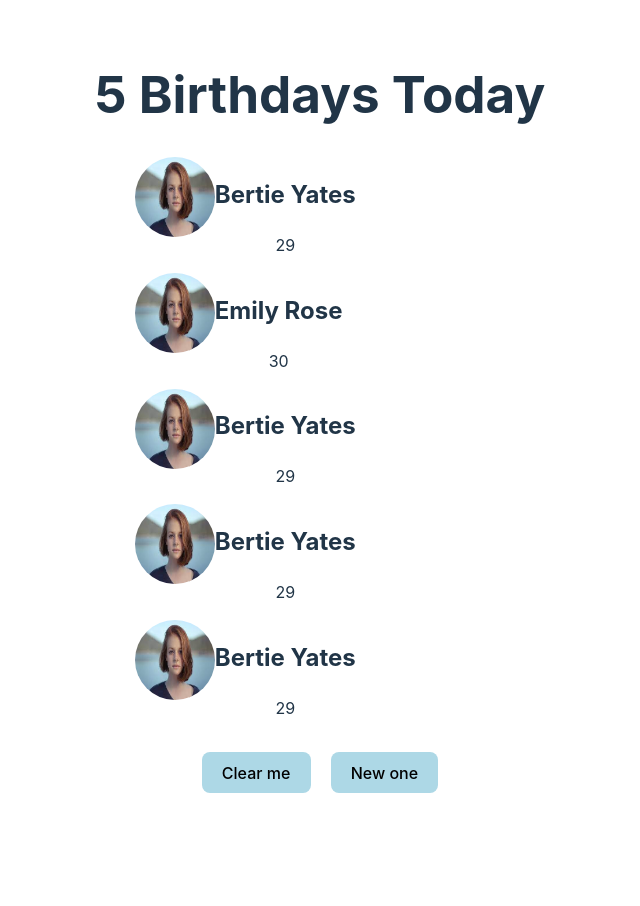
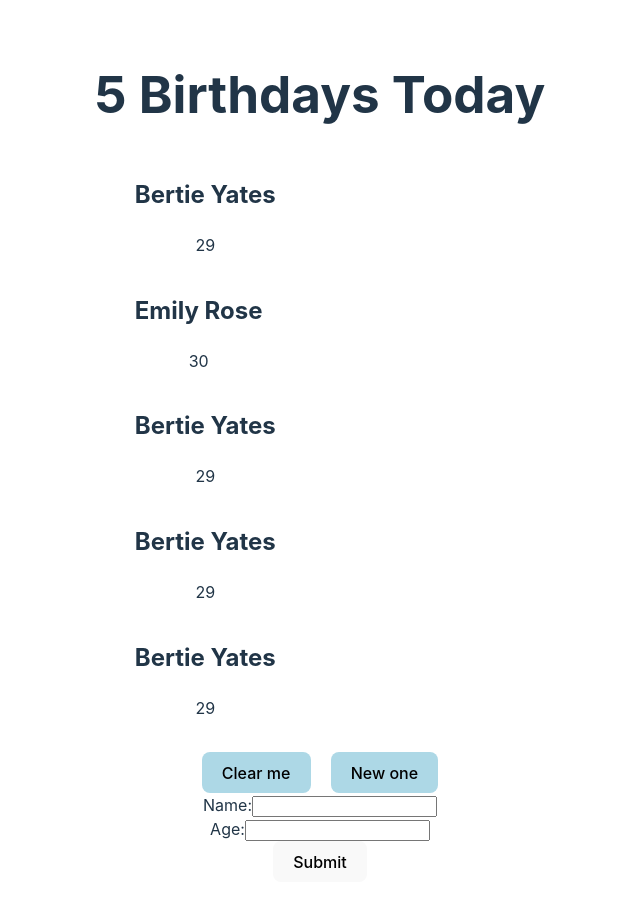
Before and after one commit to kirn89/Vite-projects, a React (Vite) app: page / in a window 1280 px wide. Shown: the top 906 px of the page, without its empty margins (320-960 px from the left). Before the commit the page ends 825 px from the top, so only its background shows below. Built offline with nearby package versions, Linux system fonts and the light colour scheme.

Commit message:
new change

```diff
--- a/src/App.jsx
+++ b/src/App.jsx
@@ -3,6 +3,9 @@ import "./App.css";
 
 function App() {
   //const [count, setCount] = useState(0)
+
+  const [name, setName] = useState();
+  const [age, setAge] = useState();
 
   const birthday = [
     {
@@ -58,6 +61,36 @@ function App() {
     setData((current) => [...current, ...newBirthday]);
   };
 
+
+
+  const userInput = [];
+
+  // const myForm = document.getElementById("newForm");
+  // myForm.addEventListener("submit", function(event){
+  //   event.preventDefault;
+  //   const formData = new FormData(event.target);
+  //   const newData = {};
+  //   formData.forEach(function(value, key){
+  //     newData[key] = value;
+  //   });
+  //   userInput.push(newData);
+  //   console.log(userInput);
+  // })
+
+  const onSubmit = () => {
+    const getData = {
+      name: name,
+      age: age
+    };
+
+    setData((previous) => [...previous, getData]);
+    console.log(data);
+  };
+
+
+  console.log(name);
+
+
   return (
     <div className="App">
       <div>
@@ -65,10 +98,10 @@ function App() {
         <ul>
           {data.map((item, index) => (
             <li key={item.name + index} style={{ display: "flex" }}>
-              <img
+              {/* <img
                 style={{ width: "80px", height: "80px", borderRadius: "100%" }}
                 src={item.image}
-              />
+              /> */}
               <div>
                 <h2>{item.name}</h2>
                 <p>{item.age}</p>
@@ -86,7 +119,26 @@ function App() {
           >
             New one
           </button>
+          <form id='newForm'>
+            <label>
+              Name:
+              <input type="text" name="name" value={name} onChange={(event)=>{
+                setName(() => event.target.value);
+              }}/>
+            </label>
+            <br />
+            <label>
+              Age:
+              <input type="number" name="age" value={age} onChange={(event) => {
+                setAge(() => event.target.value);
+              }}/>
+            </label>
+            <br />
+            <button type="submit" onClick={onSubmit}>Submit</button>
+          </form>
+
         </div>
+
       </div>
     </div>
   );
```
